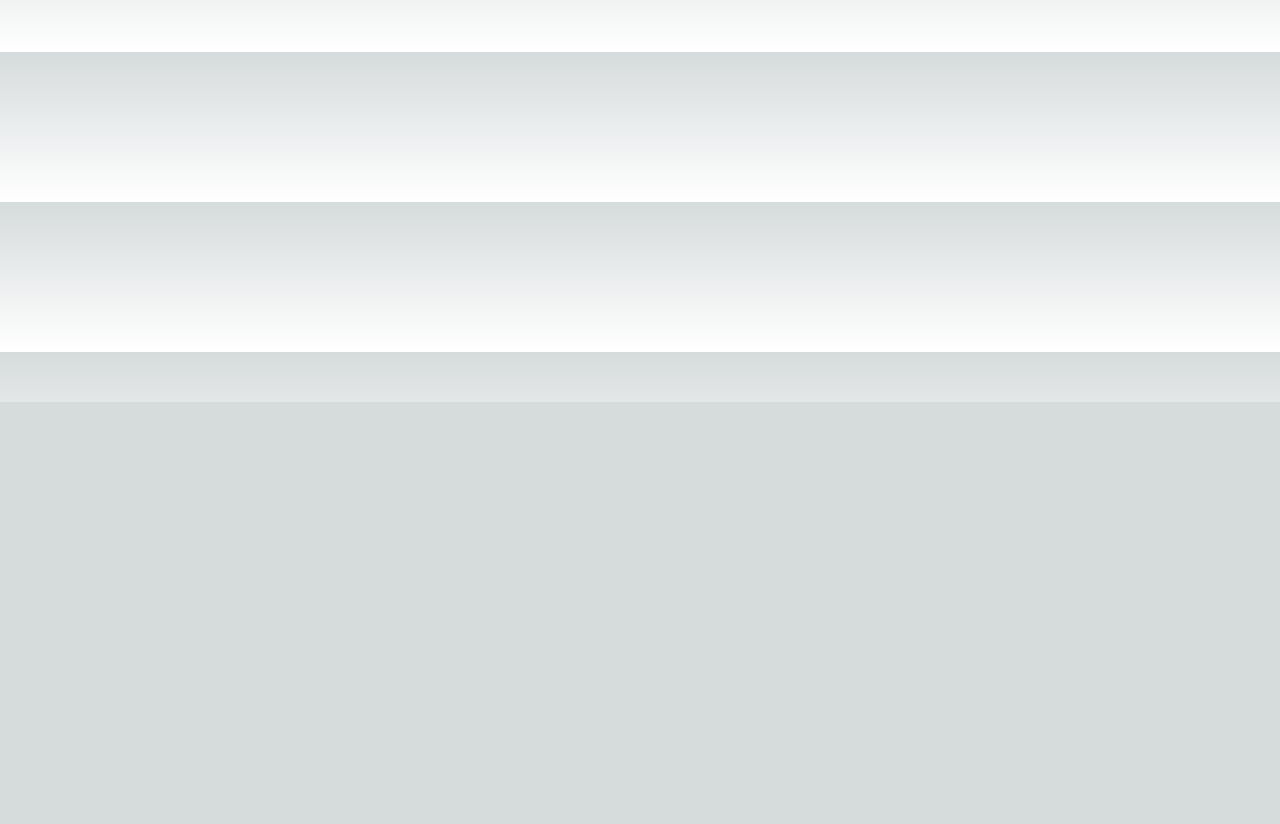
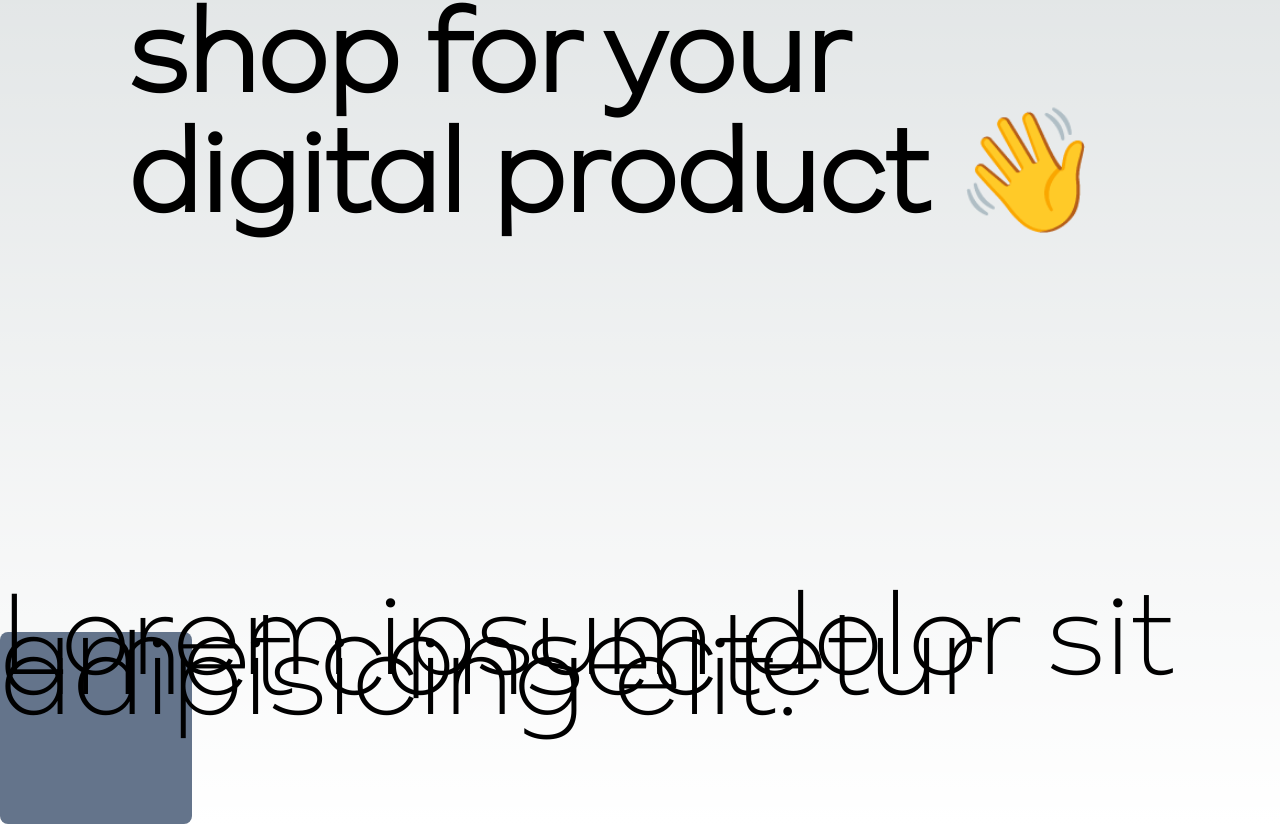
Before and after one commit to Zivic/GPU-price-tracker, a Next.js app in the folder gpu-price-tracker/: page /landing in a window 1280 px wide. Shown: the part 398-1222 px from the top of the page. Before the commit the page ends 800 px from the top, so only its background shows below. Built offline with nearby package versions, Linux system fonts and the light colour scheme.

Commit message:
fix(locomotive): window not defined setup locomotive scroll on landing page add test data

```diff
--- a/gpu-price-tracker/app/globals.css
+++ b/gpu-price-tracker/app/globals.css
@@ -1,3 +1,4 @@
+@import 'node_modules/locomotive-scroll/dist/locomotive-scroll';
 :root {
   --max-width: 1100px;
   --border-radius: 12px;
--- a/gpu-price-tracker/app/landing/page.tsx
+++ b/gpu-price-tracker/app/landing/page.tsx
@@ -1,5 +1,20 @@
+"use client"
 import "./landing.scss";
+// import LocomotiveScroll from "locomotive-scroll";
+import { useEffect } from "react";
 export default function Landing() {
+
+  useEffect(() => {
+    async function getLocomotive() {
+      const Locomotive = (await import("locomotive-scroll")).default;
+      // const locomotiveScroll = new Locomotive.LocomotiveScroll();
+      const scroll = new Locomotive()
+    }
+
+    getLocomotive();
+  }, []);
+  // const locomotiveScroll = new LocomotiveScroll();
+  // if (!window) throw new Error("Window not defined");
   return (
     <section className="">
       <div className="absolute flex w-full h-full z-10 justify-center items-center">
@@ -25,6 +40,24 @@ export default function Landing() {
           />
         </video>
       </div>
+      <div className=" h-screen flex">
+        <div className=" text-8xl font-kinetika font-extrabold m-32 w-full">
+          <h1> One stop design shop for your digital product 👋</h1>
+        </div>
+      </div>
+      <div>
+        <div className="text-sm font-kinetika leading-2 w-full">
+          <h2 data-scroll data-scroll-speed="0.1">
+            Lorem ipsum dolor sit amet consectetur adipisicing elit.
+          </h2>
+          <p data-scroll data-scroll-speed="0.8">
+            😬
+          </p>
+        </div>
+        <div>
+          <div className=" w-48 h-48 bg-slate-500 rounded-lg"></div>
+        </div>
+      </div>
     </section>
   );
 }
--- a/gpu-price-tracker/components/Product.tsx
+++ b/gpu-price-tracker/components/Product.tsx
@@ -38,9 +38,9 @@ const Product: FC<ProductProps> = ({ product }) => {
           >
             <main>
               <div className="pt-6 px-4">
-                <div className="w-full grid grid-cols-1 xl:grid-cols-3 2xl:grid-cols-3 gap-4">
+                <div className="w-full grid grid-cols-1 xl:grid-cols-12 2xl:grid-cols-12 gap-4">
                   {/* M1 - PRODUCT INFORMATION */}
-                  <div className="bg-dark-bg border-dark-border border-4 shadow rounded-lg p-4 sm:p-6 xl:p-8 xl:col-span-2  2xl:col-span-2">
+                  <div className="bg-dark-bg border-dark-border border-4 shadow rounded-lg p-4 sm:p-6 xl:p-8 xl:col-span-8  2xl:col-span-8">
                     <h1 className="mb-4 text-2xl sm:text-3xl overflow-hidden leading-none font-bold text-white">
                       {product?.name}
                     </h1>
@@ -146,7 +146,7 @@ const Product: FC<ProductProps> = ({ product }) => {
                     </div>
                   </div>
                   {/* M4 COPY - LIST OF ALL STORES */}
-                  <div className="bg-dark-bg border-4 border-dark-border shadow rounded-lg p-4 sm:p-6 xl:p-8 xl:col-span-6 ">
+                  <div className="bg-dark-bg border-4 border-dark-border shadow rounded-lg p-4 sm:p-6 xl:p-8 xl:col-span-4 ">
                     <div className="mb-4 flex items-center justify-between">
                       <div>
                         <h1 className="text-2xl sm:text-3xl leading-none font-bold text-white mb-2">
@@ -292,7 +292,7 @@ const Product: FC<ProductProps> = ({ product }) => {
                     </div>
                   </div>
                   {/* M3 - CHART */}
-                  <div className="bg-dark-bg border-4 border-dark-border shadow rounded-lg p-4 sm:p-6 xl:p-8 xl:col-span-2">
+                  <div className="bg-dark-bg border-4 border-dark-border shadow rounded-lg p-4 sm:p-6 xl:p-8 xl:col-span-9">
                     <div className="flex items-center justify-between mb-4">
                       <div className="flex-shrink-0">
                         <h1 className="text-2xl sm:text-3xl leading-none font-bold text-white">
@@ -324,7 +324,7 @@ const Product: FC<ProductProps> = ({ product }) => {
                   </div>
 
                   {/* M3 - CHART HISTORY*/}
-                  <div className="bg-dark-bg border-4 border-dark-border shadow rounded-lg p-4 sm:p-6 xl:p-8 xl:col-span-6">
+                  <div className="bg-dark-bg border-4 border-dark-border shadow rounded-lg p-4 sm:p-6 xl:p-8 xl:col-span-3">
                     <div className="flex items-center justify-between mb-4">
                       <div className="w-full flex-shrink-0">
                         <h1 className="text-2xl sm:text-3xl leading-none font-bold text-white">
@@ -338,7 +338,7 @@ const Product: FC<ProductProps> = ({ product }) => {
                             <div className="flex justify-between">
                               <h2>Historical low</h2> <b>135,000 RSD</b>
                             </div>
-                            <div className="flex justify-between text-base font-normal text-gray-500">
+                            <div className="flex justify-between text-sm font-normal text-gray-500">
                               <h3>Monitor system</h3>
                               <h3>Expired 3 months ago</h3>
                             </div>
@@ -347,7 +347,7 @@ const Product: FC<ProductProps> = ({ product }) => {
                             <div className="flex justify-between ">
                               <h2>2nd best</h2> <b>136,000 RSD</b>
                             </div>
-                            <div className="flex justify-between text-base font-normal text-gray-500">
+                            <div className="flex justify-between text-sm font-normal text-gray-500">
                               <h3>Jakov</h3>
                               <h3>Expired 3 months ago</h3>
                             </div>
@@ -356,7 +356,7 @@ const Product: FC<ProductProps> = ({ product }) => {
                             <div className="flex justify-between">
                               <h2>3rd best</h2> <b>137,000 RSD</b>
                             </div>
-                            <div className="flex justify-between text-base font-normal text-gray-500">
+                            <div className="flex justify-between text-sm font-normal text-gray-500">
                               <h3>Gigatron</h3>
                               <h3>Expired 3 months ago</h3>
                             </div>
@@ -366,7 +366,7 @@ const Product: FC<ProductProps> = ({ product }) => {
                     </div>
                   </div>
                   {/* M2 - SIMILAR ITEMS / SAME MODEL */}
-                  <div className=" bg-dark-bg border-4 border-dark-border shadow rounded-lg p-4 sm:p-6 xl:p-8  col-span-8">
+                  <div className=" bg-dark-bg border-4 border-dark-border shadow rounded-lg p-4 sm:p-6 xl:p-8  col-span-12">
                     <span className="text-2xl sm:text-3xl leading-none font-bold text-white">
                       Similar products
                     </span>
```
